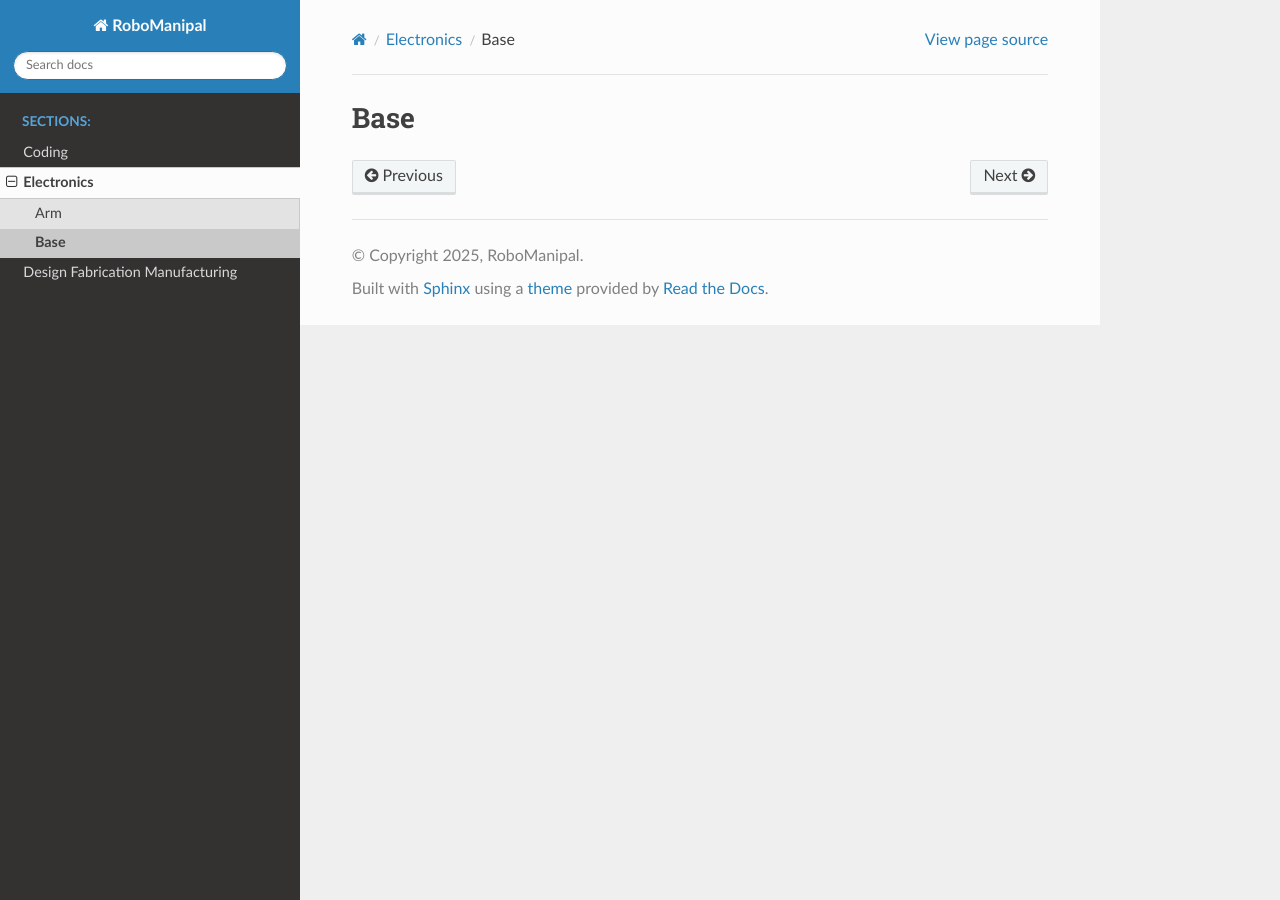
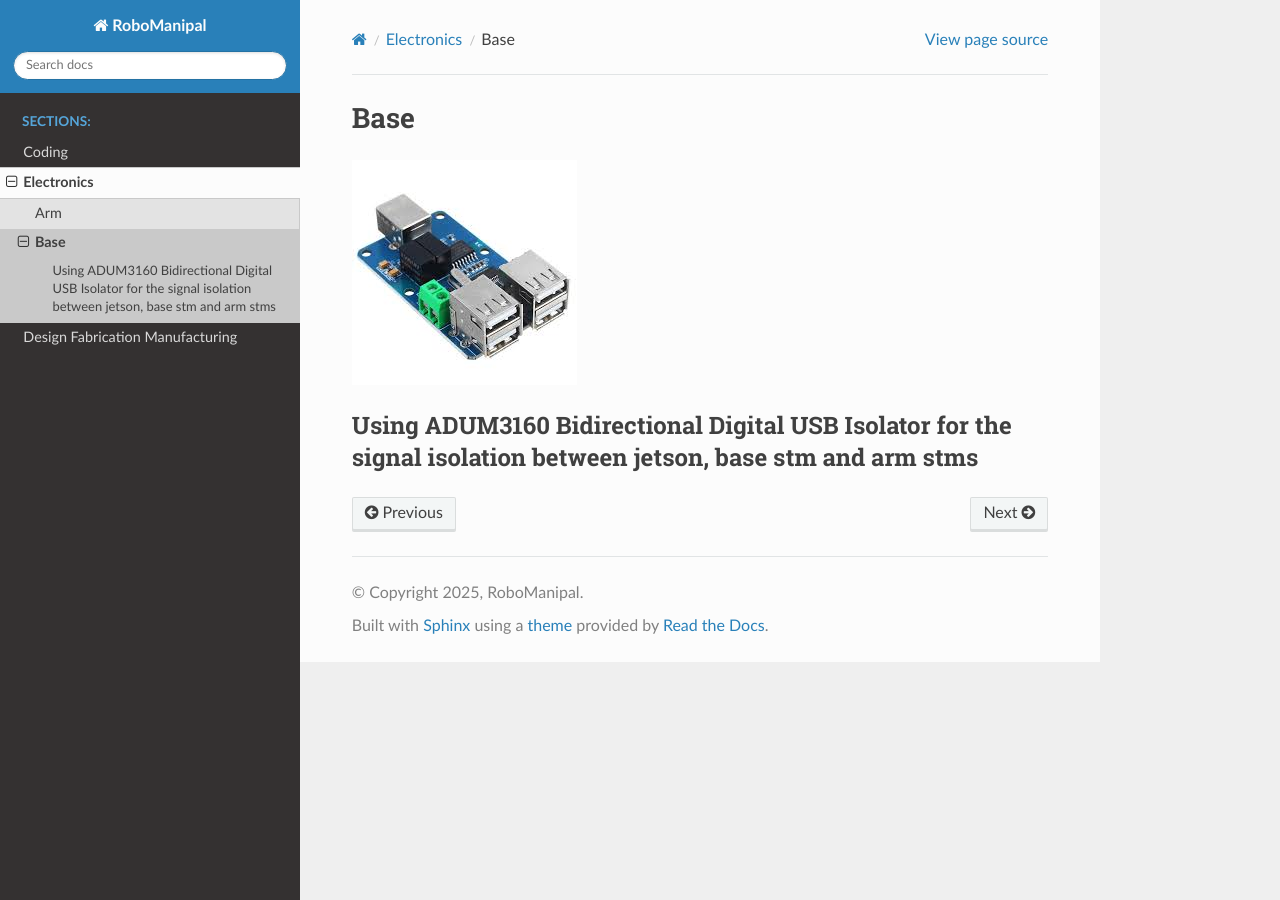
Before and after one commit to Team-RoboManipal-RoboCup/docs, a Sphinx documentation site: the page built from source/electronics/base.md, in a window 1280 px wide. Built offline with Sphinx 7.4.7 and the Read the Docs theme 3.1.0, drawn with Linux system fonts in a browser that asks for light colours.

Commit message:
[elec]usb isolator added

```diff
--- a/source/electronics/base.md
+++ b/source/electronics/base.md
@@ -1 +1,6 @@
 # Base
+
+![ADUM3160](https://raw.githubusercontent.com/Team-RoboManipal-RoboCup/docs/main/assets/ADUM3160.jpg)
+
+
+## Using ADUM3160 Bidirectional Digital USB Isolator for the signal isolation between jetson, base stm and arm stms
```
Also changed, not shown: assets/ADUM3160.jpg (added).
